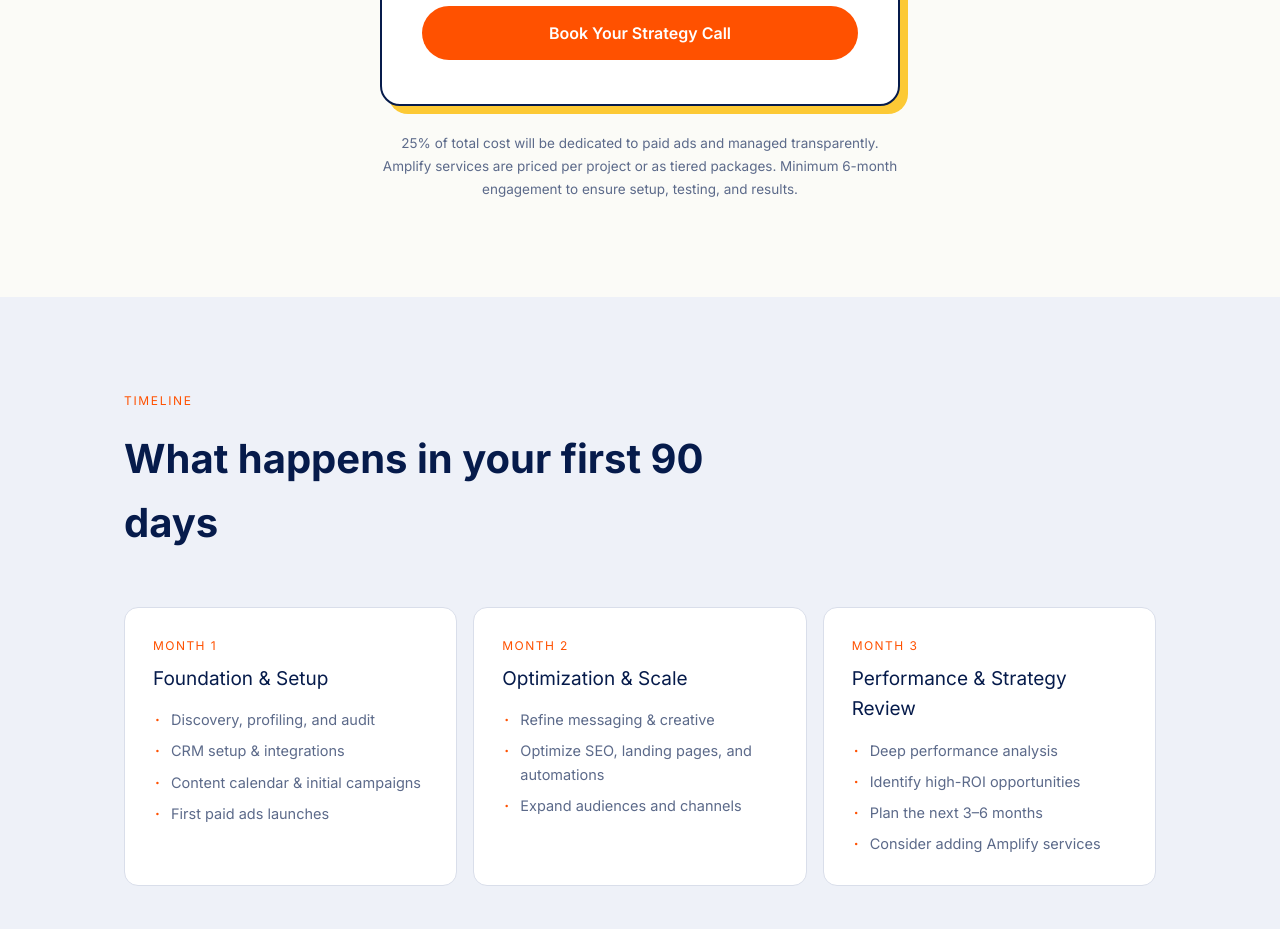
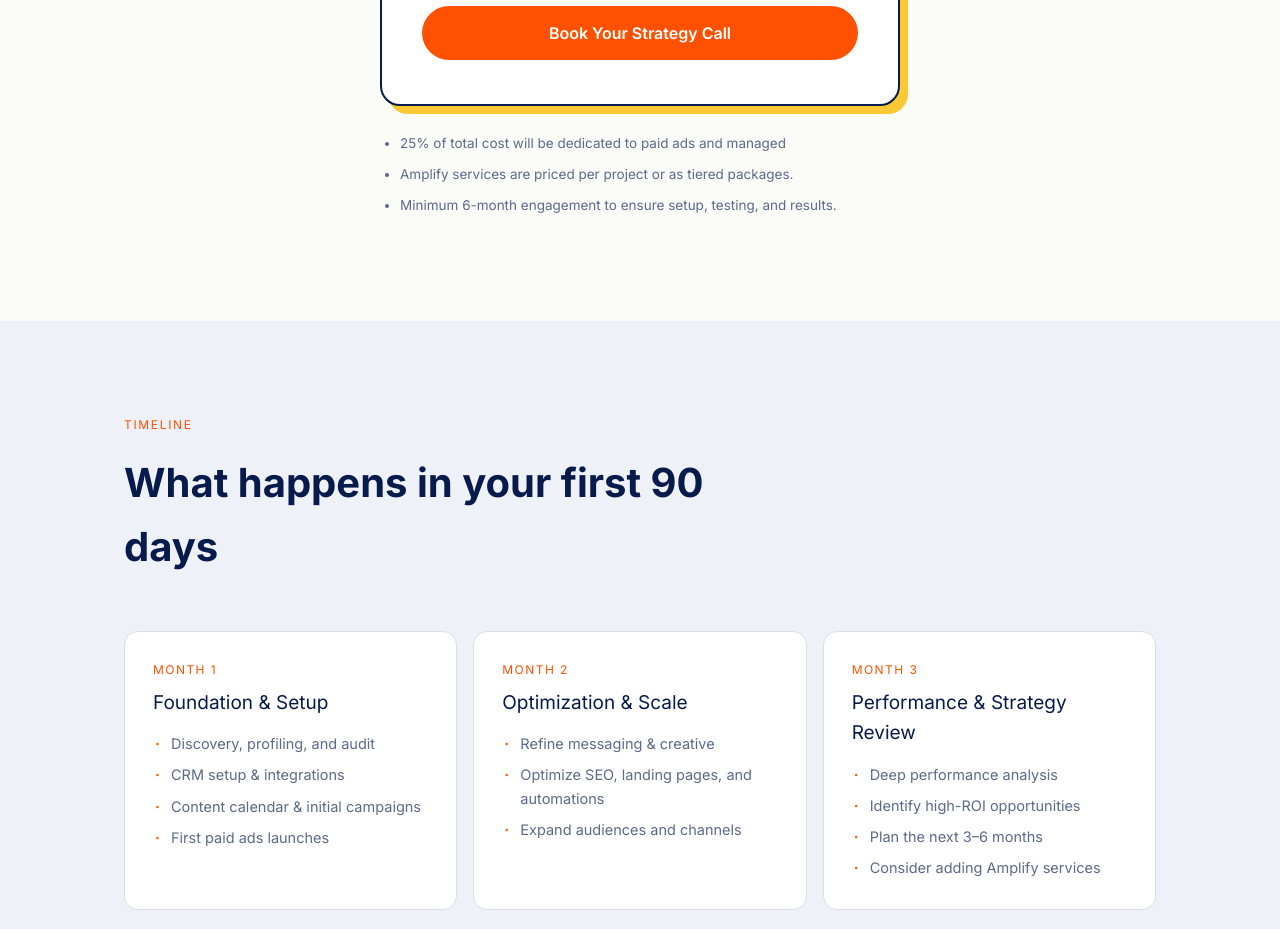
Before and after one commit to tadeniji06/m360Solutions, a Next.js app: page /growth in a window 1280 px wide. Shown: the part 6540-7469 px from the top of the page. Built offline with nearby package versions, Linux system fonts and the light colour scheme.

Commit message:
all push oh, make i chop!

```diff
--- a/app/growth/page.tsx
+++ b/app/growth/page.tsx
@@ -528,12 +528,17 @@ export default function Home() {
             </Link>
           </div>
 
-          <p className="max-w-[520px] mx-auto mt-[26px] text-[var(--muted)] text-[13.5px] text-center leading-[1.7]">
-            25% of total cost will be dedicated to paid ads and managed
-            transparently. Amplify services are priced per project or as tiered
-            packages. Minimum 6-month engagement to ensure setup, testing, and
-            results.
-          </p>
+          <ul className="max-w-[520px] mx-auto mt-[26px] text-[var(--muted)] text-[13.5px] leading-[1.7] list-disc pl-5">
+            {[
+              "25% of total cost will be dedicated to paid ads and managed",
+              "Amplify services are priced per project or as tiered packages.",
+              "Minimum 6-month engagement to ensure setup, testing, and results.",
+            ].map((item, index) => (
+              <li key={index} className="mb-2">
+                {item}
+              </li>
+            ))}
+          </ul>
         </div>
       </section>
 
```
